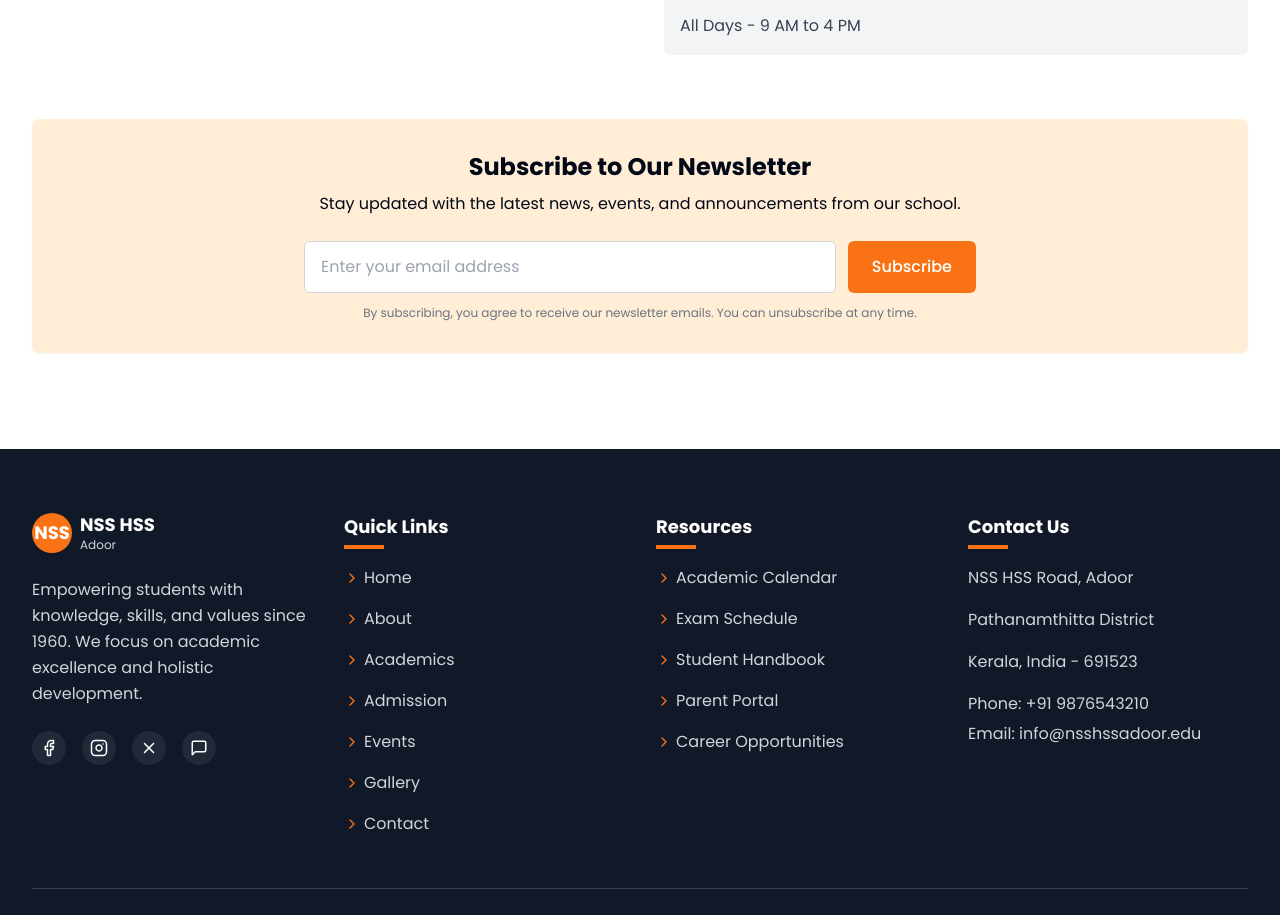
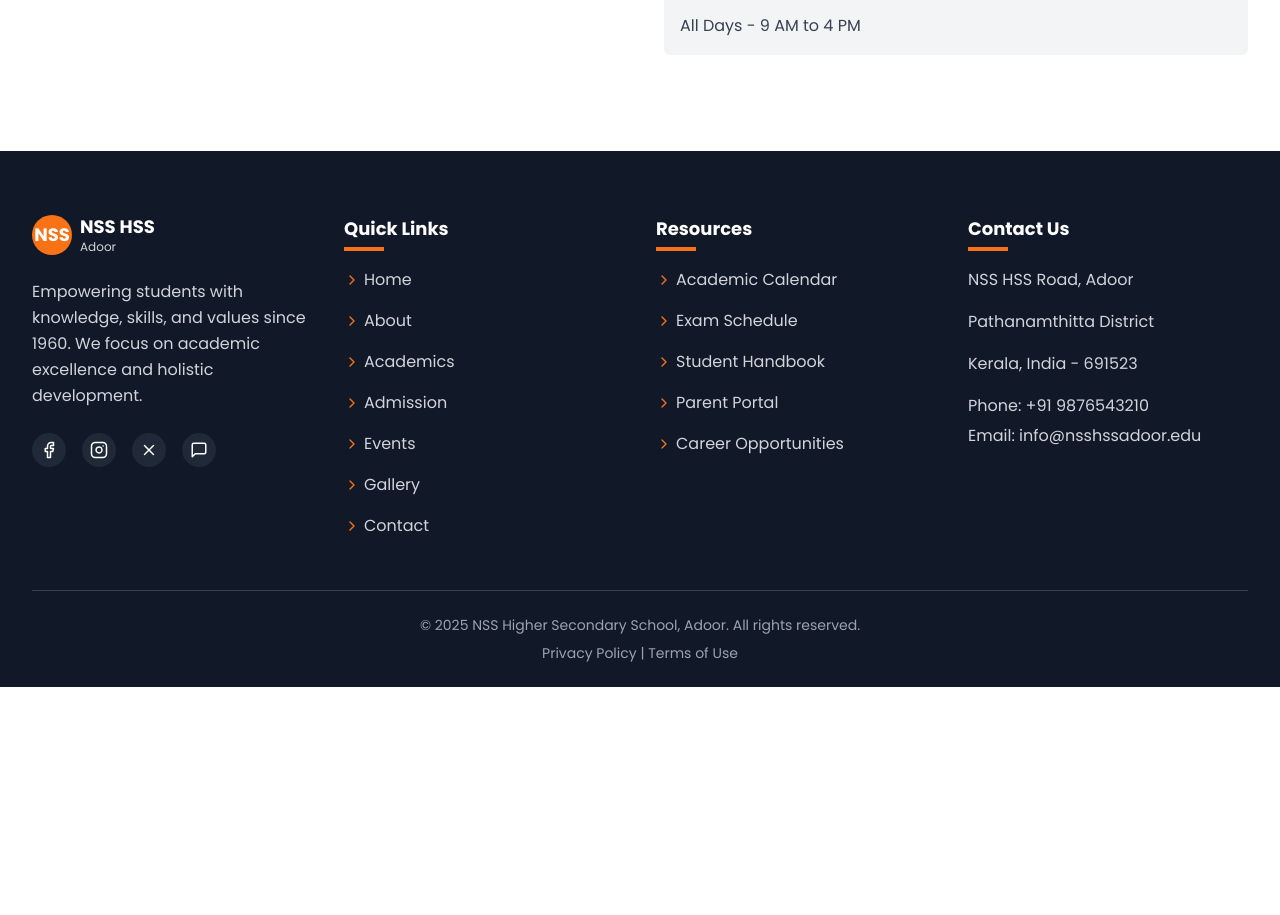
Before and after one commit to rohanrmg24/nsshssadoorwebsite, a React (Vite) app: page / in a window 1280 px wide. Shown: the part 10705-11620 px from the top of the page. After the commit the page ends 11392 px from the top, so only its background shows below. Built offline with nearby package versions, Linux system fonts and the light colour scheme.

Commit message:
Visual edit in Lovable
Edited UI in Lovable

```diff
--- a/src/components/Contact.tsx
+++ b/src/components/Contact.tsx
@@ -218,22 +218,7 @@ const Contact = () => {
         </div>
 
         {/* Newsletter */}
-        <div className="mt-16 bg-accent rounded-lg p-8 shadow-sm">
-          <div className="text-center max-w-2xl mx-auto">
-            <h3 className="text-2xl font-bold mb-2">Subscribe to Our Newsletter</h3>
-            <p className="mb-6">Stay updated with the latest news, events, and announcements from our school.</p>
 
-            <form className="flex flex-col sm:flex-row gap-3">
-              <input type="email" placeholder="Enter your email address" className="flex-1 px-4 py-3 rounded-md border border-gray-300 focus:border-primary focus:outline-none" required />
-              <button type="submit" className="bg-primary hover:bg-accent-red text-white font-medium px-6 py-3 rounded-md transition-colors whitespace-nowrap">
-                Subscribe
-              </button>
-            </form>
-            <p className="text-xs text-gray-500 mt-3">
-              By subscribing, you agree to receive our newsletter emails. You can unsubscribe at any time.
-            </p>
-          </div>
-        </div>
       </div>
     </section>;
 };
```
